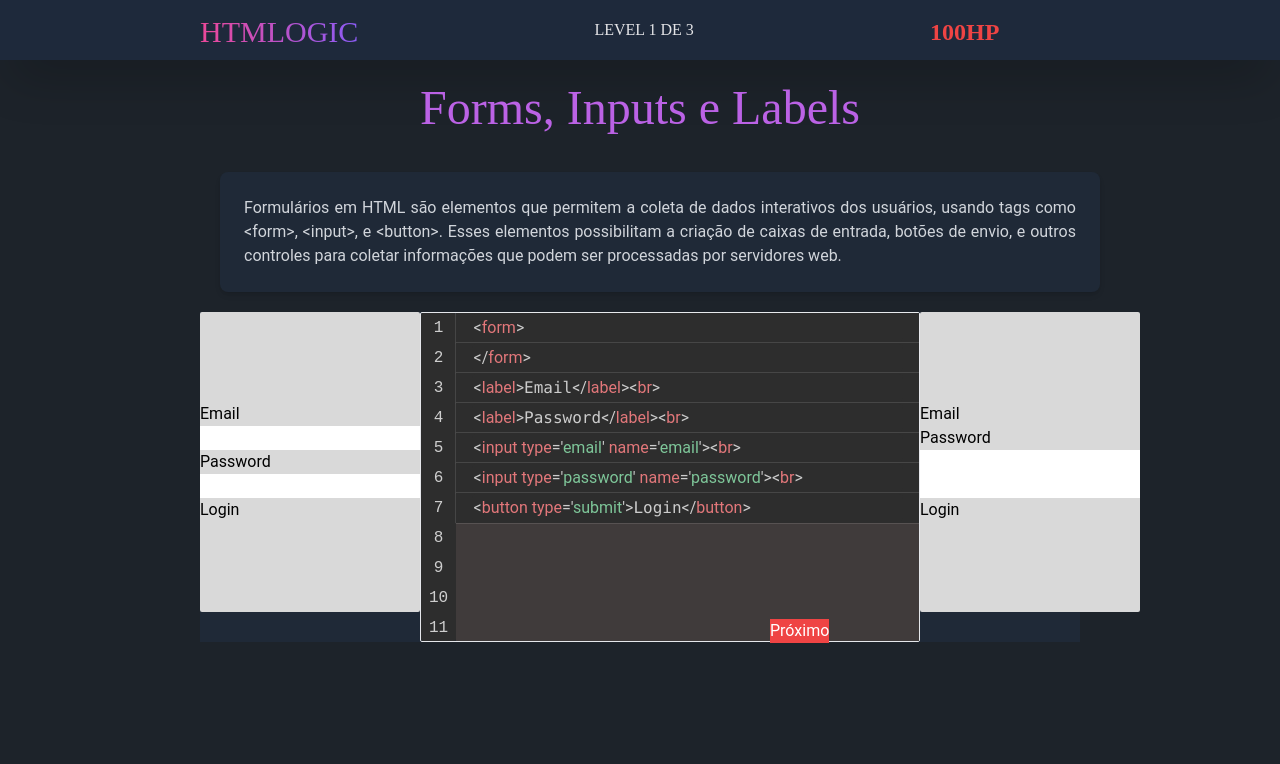
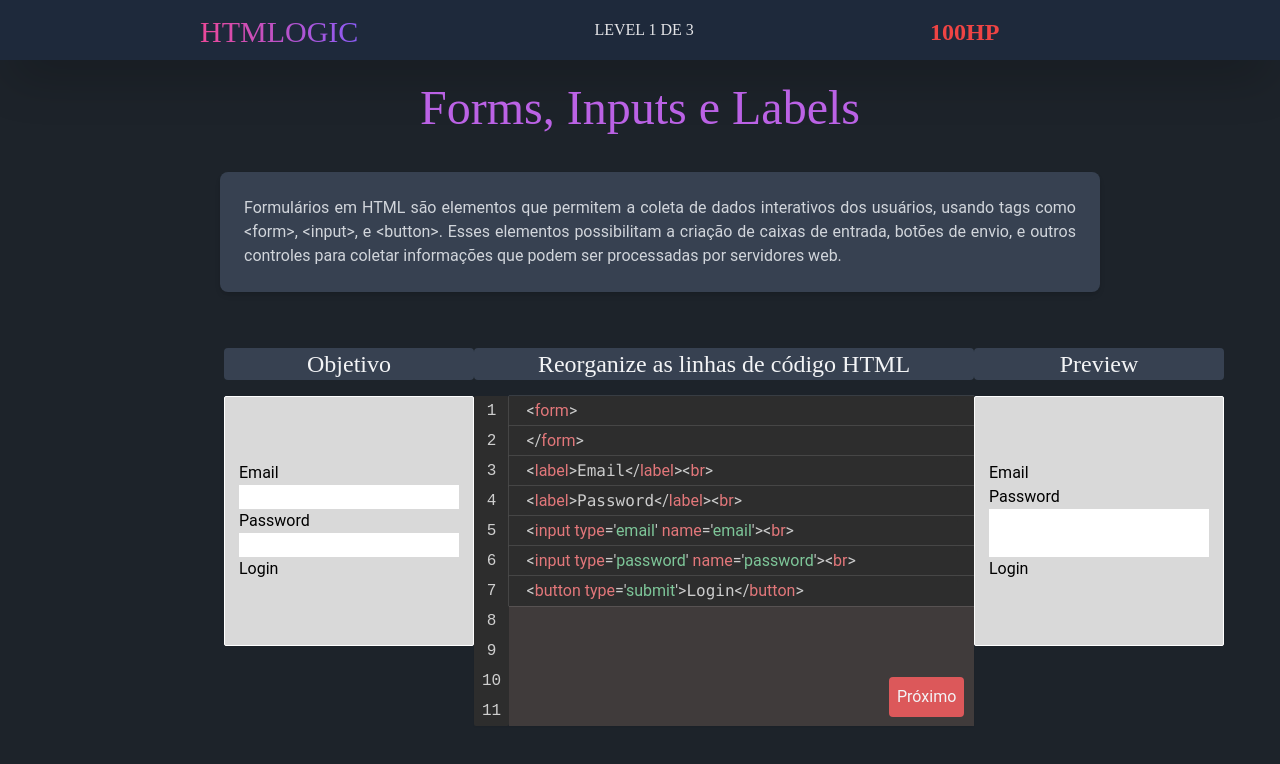
Before and after one commit to JoseVitorOliveira/HtmLogic, a React (Create React App) app: page / in a window 1280 px wide. Shown: the top 764 px of the page. Built offline with nearby package versions, Linux system fonts and the light colour scheme.

Commit message:
main styling finished

```diff
--- a/src/components/CodePanel.tsx
+++ b/src/components/CodePanel.tsx
@@ -19,7 +19,13 @@ const CardsContainer: FC<CardsContainerProps> = ({
   const linesOfCode = [1, 2, 3, 4, 5, 6, 7, 8, 9, 10, 11];
 
   return (
-    <div className="flex justify-between h-[330px] w-[500px] rounded-sm border">
+    <div>
+      <div className="bg-gray-700 rounded">
+        <h1 className="text-center title_font text-2xl mb-4 text-gray-100">
+          Reorganize as linhas de código HTML
+        </h1>
+      </div>
+      <div className="flex justify-between h-[330px] w-[500px] rounded-sm shadow-sm">
         <div className="bg-[#2D2D2D] text-white w-[35px] rounded-sm select-none">
           {linesOfCode.map((line) => (
             <div
@@ -34,6 +40,7 @@ const CardsContainer: FC<CardsContainerProps> = ({
           <div>{cards.map((card, i) => renderCard(card, i))}</div>
         </div>
       </div>
+    </div>
   );
 };
 
--- a/src/components/Container.tsx
+++ b/src/components/Container.tsx
@@ -132,14 +132,18 @@ export const Container: FC = () => {
           </span>
         </div>
         <div className="w-full flex m-5 items-center justify-center">
-          <div className="max-w-4xl p-6 bg-gray-800 rounded-lg shadow-md text-white text-center">
+          <div className="max-w-4xl p-6 bg-gray-700 rounded-lg shadow-md text-white text-center">
             <p className="text-gray-300 text-justify">{instructions}</p>
           </div>
         </div>
-        <div className="flex justify-around w-full bg-gray-800">
+
+        <div className="flex justify-around mt-8 p-6">
           {/* objetivo */}
-          <div className="bg-[#D9D9D9] rounded-sm h-[300px] w-[250px] flex justify-center items-center">
-            <HTMLPreview htmlPreview={buildHtmlString(correctOrder)} />
+          <div>
+            <HTMLPreview
+              containerTitle="Objetivo"
+              htmlPreview={buildHtmlString(correctOrder)}
+            />
           </div>
           {/* dnd */}
           <div className="relative">
@@ -150,14 +154,14 @@ export const Container: FC = () => {
               renderCard={renderCard}
             />
             <button
-              className="bg-red-500 position_absolute rounded-none text-white"
+              className="bg-[#dc585a] rounded position_absolute p-2 title text-base text-gray-100"
               onClick={checkOrder}
             >
               Próximo
             </button>
           </div>
-          <div className="bg-[#D9D9D9] rounded-sm h-[300px] w-[250px] flex justify-center items-center">
-            <HTMLPreview htmlPreview={htmlPreview} />
+          <div>
+            <HTMLPreview containerTitle="Preview" htmlPreview={htmlPreview} />
           </div>
         </div>
         <Modal
--- a/src/components/Header.tsx
+++ b/src/components/Header.tsx
@@ -8,9 +8,11 @@ interface HeaderProps {
 const Header = ({ level, hp }: HeaderProps) => {
   return (
     <header className="px-[200px] select-none flex justify-between items-center h-[60px] shadow-2xl bg-slate-800">
-      <h1 className="grandient_logo logo_font text-3xl uppercase mt-1">
-        HtmLogic
-      </h1>
+      <a href="/">
+        <h1 className="grandient_logo logo_font text-3xl uppercase mt-1">
+          HtmLogic
+        </h1>
+      </a>
       <div className="flex items-center justify-center">
         <h2 className="uppercase logo_font text-zinc-200 text-1xl p-2 rounded-md">
           Level {level}
--- a/src/components/HtmlPreview.tsx
+++ b/src/components/HtmlPreview.tsx
@@ -1,11 +1,19 @@
 interface HTMLPreviewProps {
   htmlPreview: string;
+  containerTitle: string;
 }
 
-const HTMLPreview = ({ htmlPreview }: HTMLPreviewProps) => {
+const HTMLPreview = ({ htmlPreview, containerTitle }: HTMLPreviewProps) => {
   return (
-    <div className="flex justify-center items-center">
-      <div dangerouslySetInnerHTML={{ __html: htmlPreview }}></div>
+    <div className="bg-gray-700 w-full h-[32px] rounded">
+      <div>
+        <h1 className="text-center title_font text-2xl text-gray-100 mb-4">
+          {containerTitle}
+        </h1>
+      </div>
+      <div className="bg-[#D9D9D9] border border-white rounded-sm h-[250px] w-[250px] flex justify-center shadow- items-center">
+        <div dangerouslySetInnerHTML={{ __html: htmlPreview }}></div>
+      </div>
     </div>
   );
 };
--- a/src/styles.css
+++ b/src/styles.css
@@ -35,8 +35,8 @@ html {
 
 .position_absolute {
   position: absolute;
-  top: 93%;
-  left: 70%;
+  top: 87%;
+  left: 83%;
 }
 
 .logo_font {
```
Lines whose indentation alone changed are shown as unchanged.
